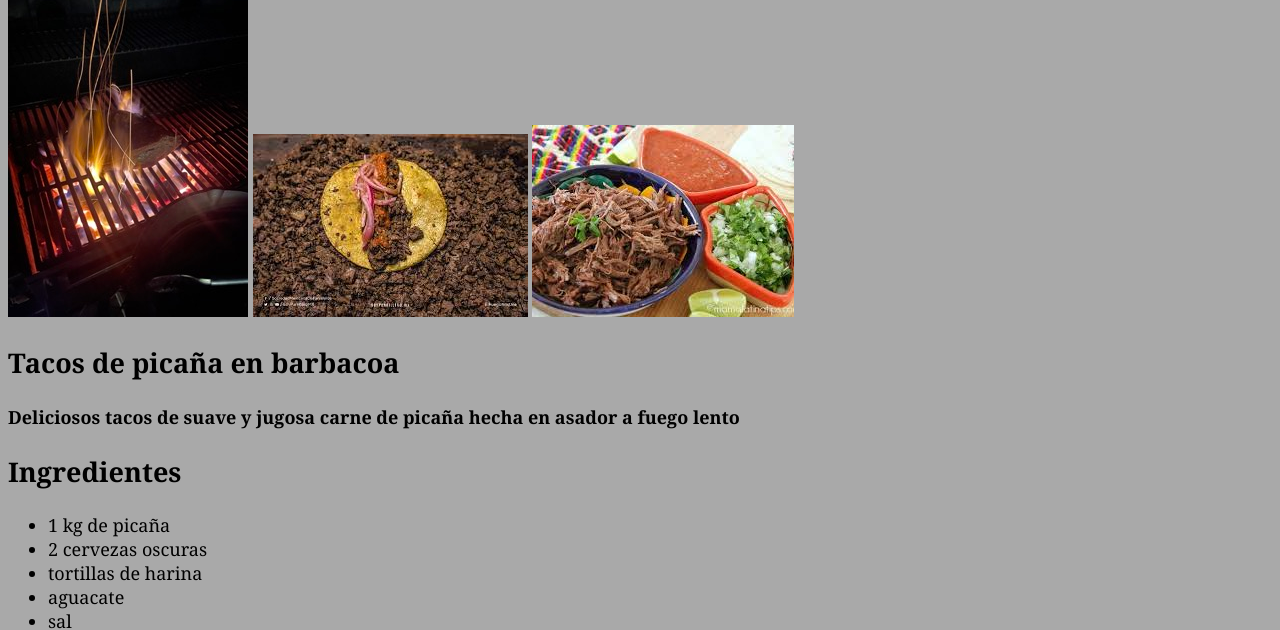
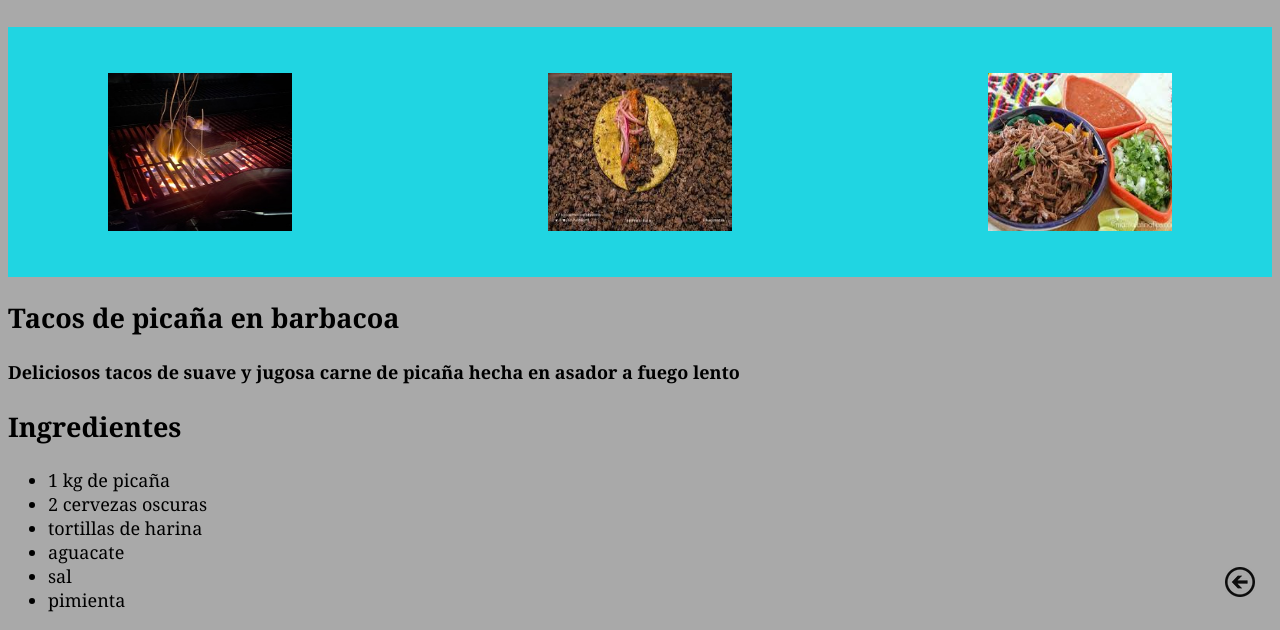
Before and after one commit to felipow/odin-recipes, a plain HTML site: page recipes/barbacoapicanha.html in a window 1280 px wide. Shown: the part 181-811 px from the top of the page. Drawn offline with Linux system fonts and the light colour scheme.

Commit message:
apply CSS Make an image button to homepage fixed Give positiom in pixels

```diff
--- a/recipes/barbacoapicanha.html
+++ b/recipes/barbacoapicanha.html
@@ -9,12 +9,15 @@
 </head>
 <body>
     <h1>Barbacoa de Picaña</h1>
+    <div class="container1">
+        <img src="images/Small.jpeg" alt="" class="imagen">
+        <img src="images/taco1.jpeg" alt=""class="imagen">
+       <img src="images/taco2.jpeg" alt=""class="imagen">
+  </div>
 
-    <img src="images/Small.jpeg" alt="">
-    <img src="images/taco1.jpeg" alt="">
-    <img src="images/taco2.jpeg" alt="">
    <h2>Tacos de picaña en barbacoa</h2>
    <h4>Deliciosos tacos de suave y jugosa carne de picaña hecha en asador a fuego lento</h3>
+
     <h2>Ingredientes</h2>
         <ul>
             <li>1 kg de picaña</li>
@@ -35,7 +38,14 @@
     <li>calienta las tortillas y sirve la carne acompañada de salsa, limones y aguacate</li>
 </ol>
 
+<div class="container2">
+    <a href="../index.html"><img src="../recipes/images/backarrow.png" alt=""class="back"a>
+</div>
+
+</body>
 
 
-</body>
+
+
+
 </html>
--- a/style.css
+++ b/style.css
@@ -4,7 +4,24 @@ font-family: Cambria, Cochin, Georgia, Times, 'Times New Roman', serif;
 font-size: large;
 
 }
+.container1{
+    padding: 20px;
+    display: flex;
+    height: 250px;
+    width: 100%;
+    background-color: rgb(32, 213, 226);
+    margin-top: 30px;
+    box-sizing: border-box;
+    justify-content: space-between;
+    align-items: center;
+}
+.imagen{
+    height: 75%;
+    width: 15%;
+    margin-left: 80px;
+    margin-right: 80px;
 
+}
 
 h1{
     color:rgb(32, 213, 226);
@@ -16,4 +33,18 @@ h1{
     border: 6px black solid;
 }
 
-a{color: white;}
+a{
+    color: white;
+    text-decoration: none;
+}
+
+.container2{
+    display: flex;
+    width: 40px;
+    height: 40px;
+    align-items: center;
+    position: fixed;
+    bottom:15px;
+    right: 15px;
+
+}
```
Also changed, not shown: recipes/images/backarrow.png (added). Lines whose indentation alone changed are shown as unchanged.
